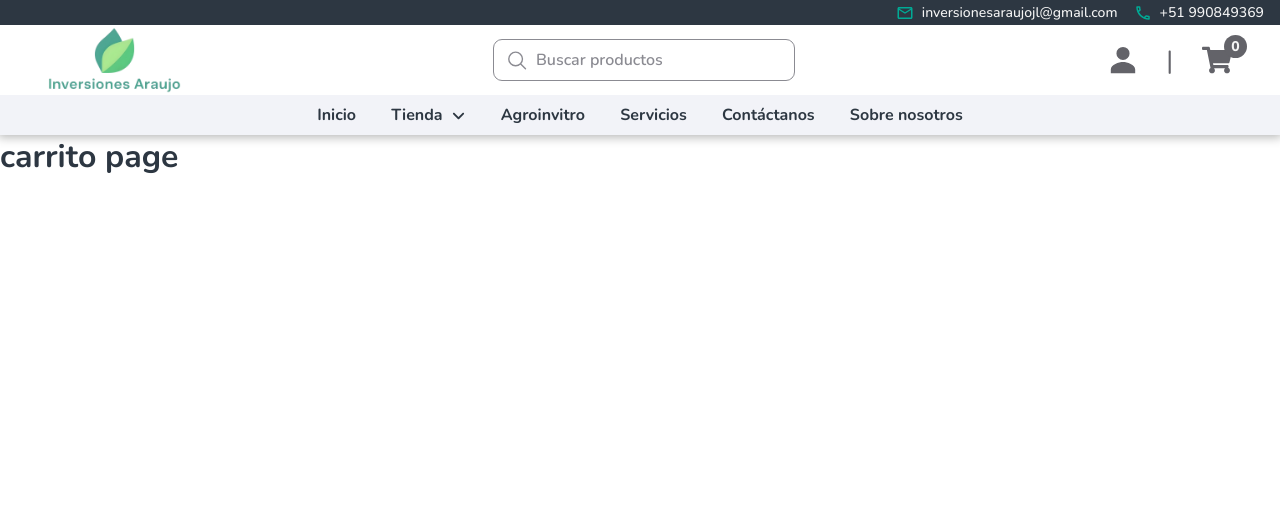
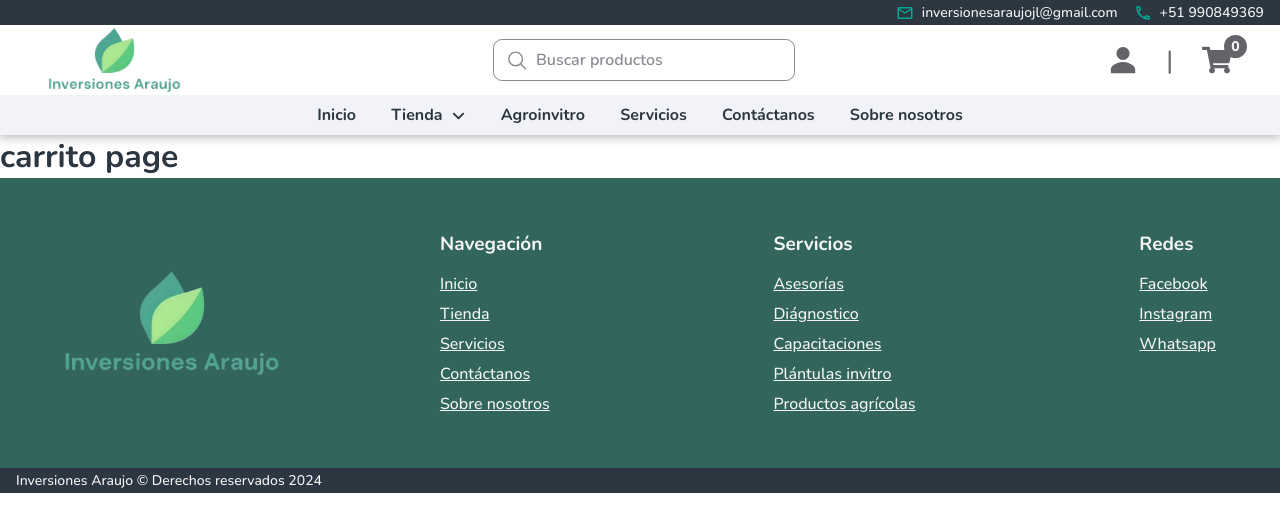
Before and after one commit to emachipana/inversiones-araujo-app, a React (Create React App) app: page /carrito in a window 1280 px wide. Shown: the top 532 px of the page. Built offline with nearby package versions, Linux system fonts and the light colour scheme; no server answers.

Commit message:
ADD: footer component

```diff
--- a/src/ClientApp.js
+++ b/src/ClientApp.js
@@ -1,6 +1,7 @@
 import { Route, Routes } from "react-router-dom";
 import Navbar from "./components/Navbar";
 import Home from "./pages/Client/Home";
+import Footer from "./components/Footer";
 
 function ClientApp() {
   return (
@@ -15,6 +16,7 @@ function ClientApp() {
         <Route path="nosotros" element={<h1>nostros page</h1>} />
         <Route path="carrito" element={<h1>carrito page</h1>} />
       </Routes>
+      <Footer />
     </>
   )
 }
--- /dev/null
+++ b/src/components/Footer/index.js
@@ -0,0 +1,125 @@
+import { useNavigate } from "react-router-dom";
+import { COLORS, FlexColumn, Text } from "../../styles";
+import { Info } from "../Navbar/styles";
+import { Container, Logo, Main, Section, Title } from "./styles";
+
+function Footer() {
+  const navigate = useNavigate();
+
+  return (
+    <Container>
+      <Main>
+        <Logo
+          onClick={() => navigate("/")}
+          alt="logo"
+          src="/img/logo.png"
+        />
+        <Section>
+          <FlexColumn gap={1}>
+            <Title>Navegación</Title>
+            <FlexColumn>
+              <Text
+                isLink
+                color={COLORS.white}
+              >
+                Inicio
+              </Text>
+              <Text
+                isLink
+                color={COLORS.white}
+              >
+                Tienda
+              </Text>
+              <Text
+                isLink
+                color={COLORS.white}
+              >
+                Servicios
+              </Text>
+              <Text
+                isLink
+                color={COLORS.white}
+              >
+                Contáctanos
+              </Text>
+              <Text
+                isLink
+                color={COLORS.white}
+              >
+                Sobre nosotros
+              </Text>
+            </FlexColumn>
+          </FlexColumn>
+          <FlexColumn gap={1}>
+            <Title>Servicios</Title>
+            <FlexColumn>
+              <Text
+                isLink
+                color={COLORS.white}
+              >
+                Asesorías
+              </Text>
+              <Text
+                isLink
+                color={COLORS.white}
+              >
+                Diágnostico
+              </Text>
+              <Text
+                isLink
+                color={COLORS.white}
+              >
+                Capacitaciones
+              </Text>
+              <Text
+                isLink
+                color={COLORS.white}
+              >
+                Plántulas invitro
+              </Text>
+              <Text
+                isLink
+                color={COLORS.white}
+              >
+                Productos agrícolas
+              </Text>
+            </FlexColumn>
+          </FlexColumn>
+          <FlexColumn gap={1}>
+            <Title>Redes</Title>
+            <FlexColumn>
+              <Text
+                isLink
+                color={COLORS.white}
+              >
+                Facebook
+              </Text>
+              <Text
+                isLink
+                color={COLORS.white}
+              >
+                Instagram
+              </Text>
+              <Text
+                isLink
+                color={COLORS.white}
+              >
+                Whatsapp
+              </Text>
+            </FlexColumn>
+          </FlexColumn>
+        </Section>
+      </Main>
+      <Info justify="flex-start">
+        <Text
+          size={14}
+          color={COLORS.white}
+        >
+          Inversiones Araujo © Derechos reservados 2024
+        </Text>
+      </Info>
+    </Container>
+  )
+}
+
+export default Footer;
--- /dev/null
+++ b/src/components/Footer/styles.js
@@ -0,0 +1,50 @@
+import styled from "@emotion/styled/macro";
+import { COLORS } from "../../styles";
+
+export const Container = styled.div`
+  width: 100%;
+`;
+
+export const Main = styled.section`
+  width: 100%;
+  min-height: 290px;
+  background-color: ${COLORS.green};
+  display: flex;
+  align-items: center;
+  justify-content: space-between;
+  padding: 2rem 4rem;
+  gap: 10rem;
+
+  @media screen and (max-width: 750px) {
+    justify-content: center;
+    padding: 2rem;
+    gap: 2rem;
+    flex-wrap: wrap;
+  }
+`;
+
+export const Logo = styled.img`
+  height: 110px;
+  object-fit: cover;
+  cursor: pointer;
+  transition: transform .3s ease-out;
+
+  &:hover {
+    transform: scale(1.1);
+  }
+`;
+
+export const Title = styled.h5`
+  font-size: 19px;
+  font-weight: 700;
+  color: ${COLORS.white};
+`;
+
+export const Section = styled.div`
+  width: 100%;
+  display: flex;
+  justify-content: space-between;
+  align-items: flex-start;
+  gap: 2rem;
+  flex-wrap: wrap;
+`;
--- a/src/components/Navbar/styles.js
+++ b/src/components/Navbar/styles.js
@@ -31,7 +31,7 @@ export const Info = styled.section`
   height: 25px;
   display: flex;
   align-items: center;
-  justify-content: flex-end;
+  justify-content: ${({ justify }) => justify || "flex-end"};
   padding: 0.5rem 1rem;
   gap: 1rem;
   background-color: ${COLORS.gray};
```
